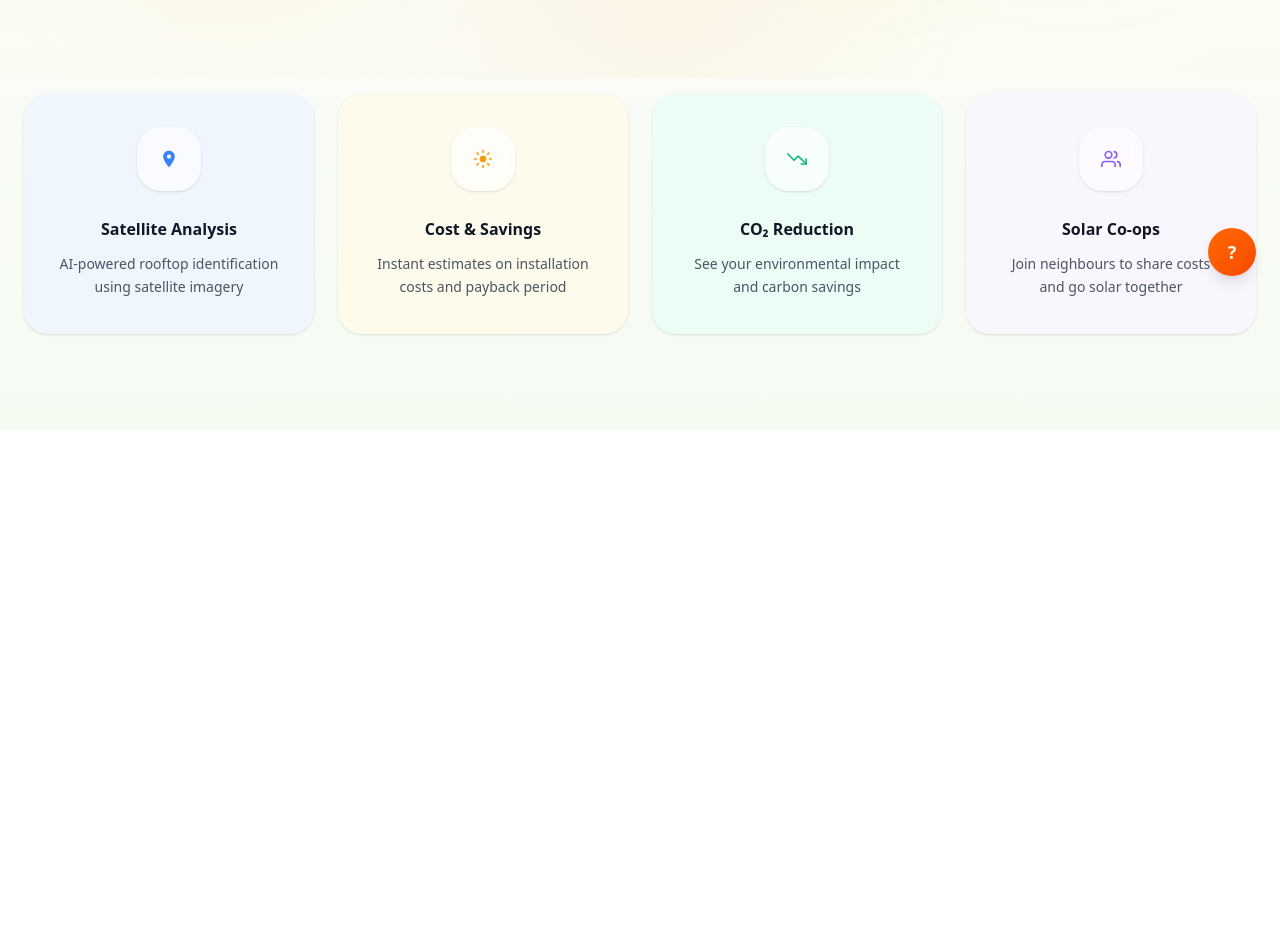
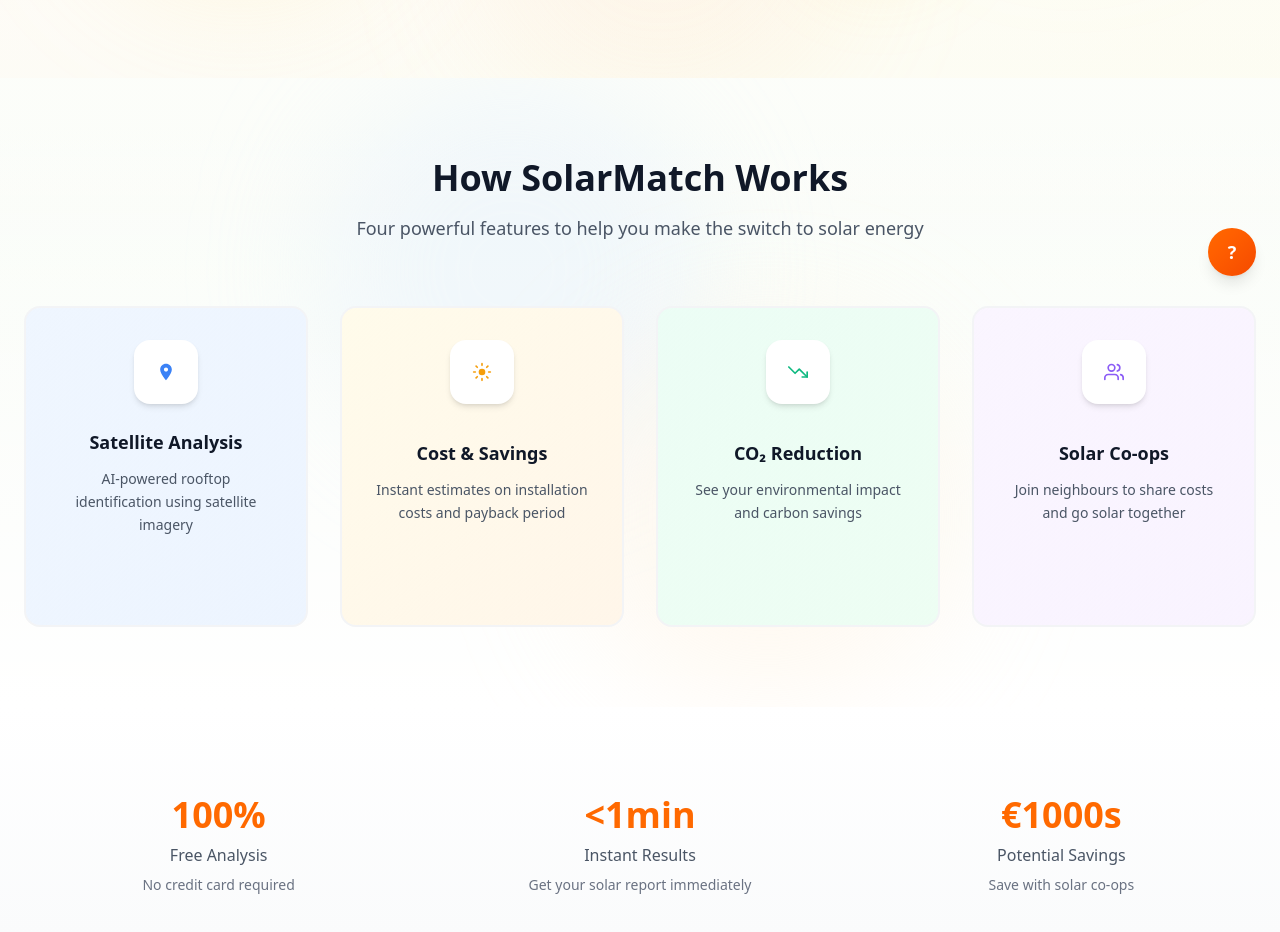
Before and after one commit to Ishaan005/SolarMatch, a Next.js app: page / in a window 1280 px wide. Shown: the part 500-1432 px from the top of the page. Before the commit the page ends 930 px from the top, so only its background shows below. Built offline with nearby package versions, Linux system fonts and the light colour scheme.

Commit message:
Upgraded landing page to be more visually appealing. FIxed some UI bugs

```diff
--- a/app/page.tsx
+++ b/app/page.tsx
@@ -32,25 +32,67 @@
 
 export default function Home(){
   return (
-    <div className="min-h-screen bg-gradient-to-b from-amber-50/30 via-orange-50/20 to-yellow-50/30">
+    <div className="min-h-screen bg-gradient-to-b from-white via-amber-50/20 to-orange-50/30">
       <Header />
       <main>
         <Hero />
 
-        <section className="max-w-7xl mx-auto px-6 pb-24 pt-4">
-          <div className="grid grid-cols-1 sm:grid-cols-2 lg:grid-cols-4 gap-6 justify-items-center text-gray-900">
-            <FeatureCard title="Satellite Analysis" color="bg-blue-50/90" icon={<MapPinIcon />}>
+        {/* Features Section - Redesigned */}
+        <section className="relative py-20 overflow-hidden">
+          {/* Subtle background decoration */}
+          <div className="absolute inset-0 bg-gradient-to-b from-transparent via-white/50 to-white pointer-events-none"></div>
+          <div className="absolute top-0 left-1/4 w-96 h-96 bg-blue-100/30 rounded-full blur-3xl"></div>
+          <div className="absolute bottom-0 right-1/4 w-96 h-96 bg-orange-100/30 rounded-full blur-3xl"></div>
+
+          <div className="max-w-7xl mx-auto px-6 relative z-10">
+            {/* Section Header */}
+            <div className="text-center mb-16">
+              <h2 className="text-3xl sm:text-4xl font-bold text-gray-900 mb-4">
+                How SolarMatch Works
+              </h2>
+              <p className="text-gray-600 max-w-2xl mx-auto text-lg">
+                Four powerful features to help you make the switch to solar energy
+              </p>
+            </div>
+
+            {/* Feature Cards Grid */}
+            <div className="grid grid-cols-1 sm:grid-cols-2 lg:grid-cols-4 gap-8 justify-items-center">
+              <FeatureCard title="Satellite Analysis" color="bg-gradient-to-br from-blue-50 to-blue-100/50" icon={<MapPinIcon />}>
                 AI-powered rooftop identification using satellite imagery
               </FeatureCard>
-            <FeatureCard title="Cost & Savings" color="bg-amber-50/90" icon={<SunIcon />}>
+              <FeatureCard title="Cost & Savings" color="bg-gradient-to-br from-amber-50 to-orange-100/50" icon={<SunIcon />}>
                 Instant estimates on installation costs and payback period
               </FeatureCard>
-            <FeatureCard title="CO₂ Reduction" color="bg-emerald-50/90" icon={<TrendingDownIcon />}>
+              <FeatureCard title="CO₂ Reduction" color="bg-gradient-to-br from-emerald-50 to-green-100/50" icon={<TrendingDownIcon />}>
                 See your environmental impact and carbon savings
               </FeatureCard>
-            <FeatureCard title="Solar Co-ops" color="bg-purple-50/90" icon={<UsersIcon />}>
+              <FeatureCard title="Solar Co-ops" color="bg-gradient-to-br from-purple-50 to-purple-100/50" icon={<UsersIcon />}>
                 Join neighbours to share costs and go solar together
               </FeatureCard>
+            </div>
+          </div>
+        </section>
+
+        {/* Optional: Add a stats or trust section */}
+        <section className="bg-gradient-to-b from-white to-gray-50 py-16">
+          <div className="max-w-7xl mx-auto px-6">
+            <div className="grid grid-cols-1 md:grid-cols-3 gap-8 text-center">
+              <div className="p-6">
+                <div className="text-4xl font-bold text-orange-500 mb-2">100%</div>
+                <div className="text-gray-600 font-medium">Free Analysis</div>
+                <p className="text-sm text-gray-500 mt-2">No credit card required</p>
+              </div>
+              <div className="p-6">
+                <div className="text-4xl font-bold text-orange-500 mb-2">&lt;1min</div>
+                <div className="text-gray-600 font-medium">Instant Results</div>
+                <p className="text-sm text-gray-500 mt-2">Get your solar report immediately</p>
+              </div>
+              <div className="p-6">
+                <div className="text-4xl font-bold text-orange-500 mb-2">€1000s</div>
+                <div className="text-gray-600 font-medium">Potential Savings</div>
+                <p className="text-sm text-gray-500 mt-2">Save with solar co-ops</p>
+              </div>
+            </div>
           </div>
         </section>
       </main>
--- a/components/FeatureCard.tsx
+++ b/components/FeatureCard.tsx
@@ -3,18 +3,32 @@
 export default function FeatureCard({title, children, icon, color}:{title:string, children:React.ReactNode, icon?:React.ReactNode, color?:string}){
   return (
     <article
-      className={`rounded-3xl p-8 shadow-sm w-full max-w-[320px] min-h-[240px] flex flex-col transition-all duration-300 hover:shadow-xl hover:-translate-y-2 cursor-pointer border border-transparent hover:border-white/60 ${color ?? 'bg-blue-50'}`}
+      className={`group rounded-2xl p-8 w-full max-w-[320px] min-h-[260px] flex flex-col transition-all duration-300 hover:shadow-2xl hover:-translate-y-3 cursor-pointer border-2 border-gray-100 hover:border-white bg-white backdrop-blur-sm ${color ?? 'bg-blue-50'}`}
       tabIndex={0}
       role="article"
     >
       <div className="flex justify-center mb-6">
-        <div className={`w-16 h-16 rounded-3xl flex items-center justify-center bg-white/60 backdrop-blur-sm shadow-sm transition-all duration-300 group-hover:scale-110`}>
+        <div className="w-16 h-16 rounded-2xl flex items-center justify-center bg-white shadow-md transition-all duration-300 group-hover:scale-110 group-hover:rotate-3 group-hover:shadow-lg">
           {icon ?? null}
         </div>
       </div>
       <div className="flex-1 flex flex-col justify-center">
-        <h3 className="font-semibold text-center mb-3 text-base text-gray-900">{title}</h3>
-        <p className="text-sm text-gray-600 text-center leading-relaxed">{children}</p>
+        <h3 className="font-bold text-center mb-3 text-lg text-gray-900 transition-colors group-hover:text-gray-800">
+          {title}
+        </h3>
+        <p className="text-sm text-gray-600 text-center leading-relaxed transition-colors group-hover:text-gray-700">
+          {children}
+        </p>
+      </div>
+
+      {/* Decorative bottom accent */}
+      <div className="mt-6 pt-4 border-t border-gray-200/50 opacity-0 group-hover:opacity-100 transition-opacity duration-300">
+        <div className="flex items-center justify-center text-xs text-gray-500 gap-1">
+          <span>Learn more</span>
+          <svg className="w-3 h-3 transition-transform group-hover:translate-x-1" fill="none" viewBox="0 0 24 24" stroke="currentColor">
+            <path strokeLinecap="round" strokeLinejoin="round" strokeWidth={2} d="M9 5l7 7-7 7" />
+          </svg>
+        </div>
       </div>
     </article>
   )
```
Lines whose indentation alone changed are shown as unchanged.
